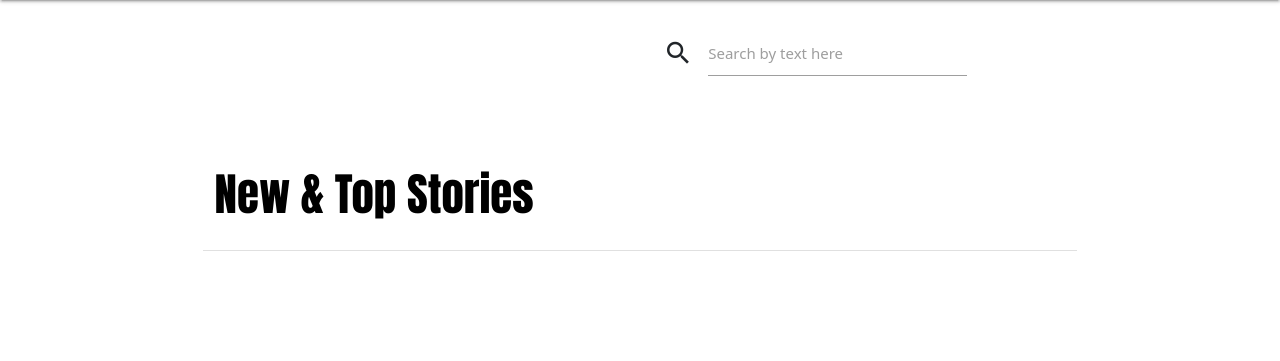
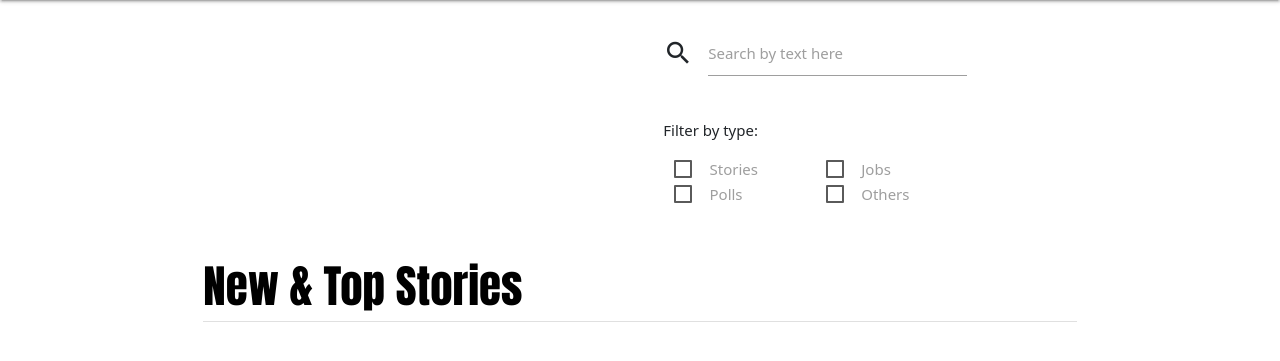
Before and after one commit to Pycomet-zz/hacker-news-app, a Flask app: page / in a window 1280 px wide. Shown: the part 64-425 px from the top of the page. Run offline with Flask 2, Linux system fonts and the light colour scheme; data that the repository does not hold is empty; some libraries are stand-ins or nearby versions.

Commit message:
add readme

```diff
--- a/app.py
+++ b/app.py
@@ -7,12 +7,14 @@ from api import api_bp
 
 @app.route("/")
 @app.route("/index")
-def default_route():
+def index():
 
     fetch_req = requests.get("http://127.0.0.1:8080/api/v1/news").json()
 
     page, per_page, offset = get_page_args(
-        page_parameter="page", per_page_parameter="per_page", per_page=10
+        page_parameter="page",
+        per_page_parameter="per_page",
+        per_page=10
     )
     total = len(fetch_req["data"])
 
@@ -20,7 +22,10 @@ def default_route():
     pagination_data = fetch_req["data"][offset:next_stop]
 
     pagination = Pagination(
-        page=page, per_page=per_page, total=total, css_framework="materialize"
+        page=page,
+        per_page=per_page,
+        total=total,
+        css_framework="materialize"
     )
 
     return (
--- a/templates/index.html
+++ b/templates/index.html
@@ -40,17 +40,42 @@
                     <label for="autocomplete-input">Search by text here</label>
                 </div>
             </div>
+
+            <div class="row">
+                <p>Filter by type: </p>
+                <div class="col s12 l4">
+                    <label class="col s6">
+                        <input type="checkbox" />
+                        <span>Stories</span>
+                    </label>
+                    <label class="col s6">
+                        <input type="checkbox" />
+                        <span>Jobs</span>
+                    </label>
+                    <label class="col s6">
+                        <input type="checkbox" />
+                        <span>Polls</span>
+                    </label>
+
+                    <label class="col s6">
+                        <input type="checkbox" />
+                        <span>Others</span>
+                    </label>
+                </div>
+            </div>
         </div>
     </div>
 
 
 
     <div class="container">
-        <div class="row">
+        <div class="col">
             <div class="col s10">
                 <h5 class="black-text">New & Top Stories</h5>
+            </div>
+            <!-- <div class="col s10">
 
-            </div>
+            </div> -->
 
         </div>
         <div class="divider"></div>
```
Also changed, not shown: README.md.
